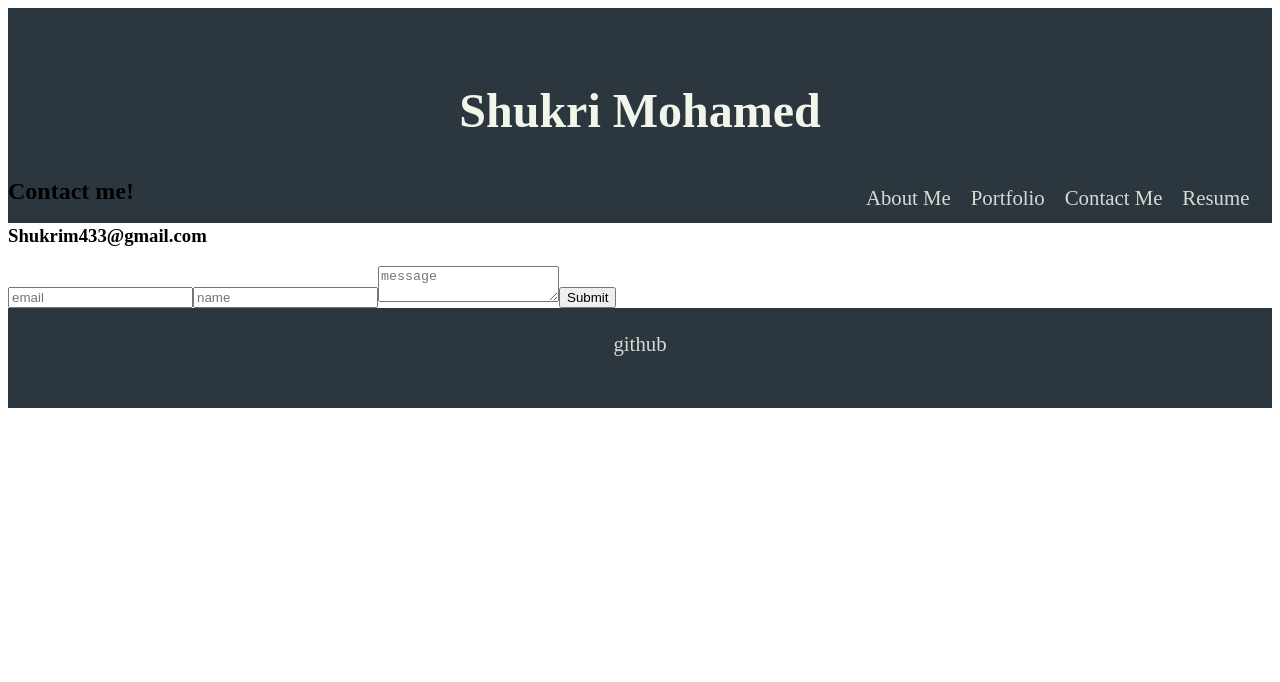
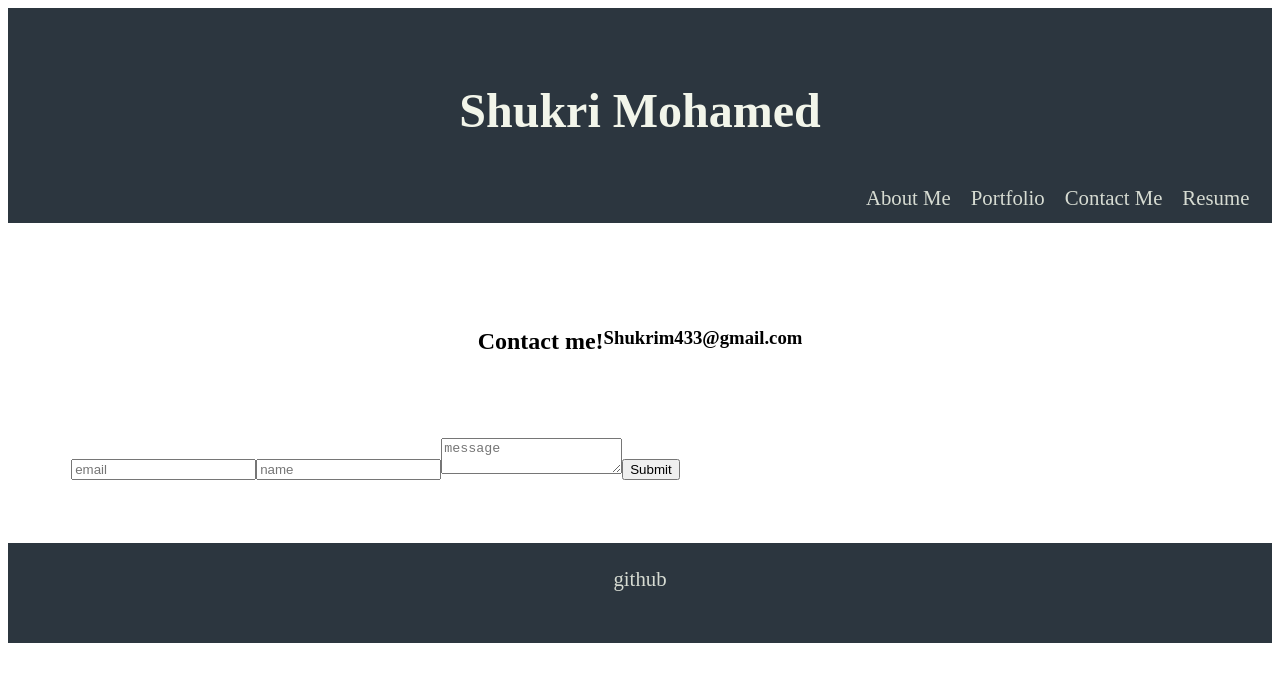
Before and after one commit to Shukrim433/week-20-react-portfolio, a React (Vite) app: page /contact in a window 1280 px wide. Shown: the top 682 px of the page. Built offline with nearby package versions, Linux system fonts and the light colour scheme.

Commit message:
contact me css

```diff
--- a/src/pages/ContactMePage.jsx
+++ b/src/pages/ContactMePage.jsx
@@ -1,5 +1,7 @@
 // helper function that will check if the email is valid
 import  ContactForm  from '../components/UI/ContactForm';
+
+import '../styles/Contact.css';
 
 export default function ContactMePage () {
     return(
--- /dev/null
+++ b/src/styles/Contact.css
@@ -0,0 +1,23 @@
+:root{
+    --main-color: #2C363F;
+    --secondary-color:  #F2F5EA;
+    --accent-color:  #D6DBD2;
+  }
+
+
+.contactMe-div{
+    display: flex;
+    justify-content: center;
+    margin-top: 150px;
+}
+
+.form-container{
+  margin: 5%;
+  display:flex;
+  justify-content:space-between;
+  align-items: center;
+}
+
+/*.single-project {
+
+}*/
```
